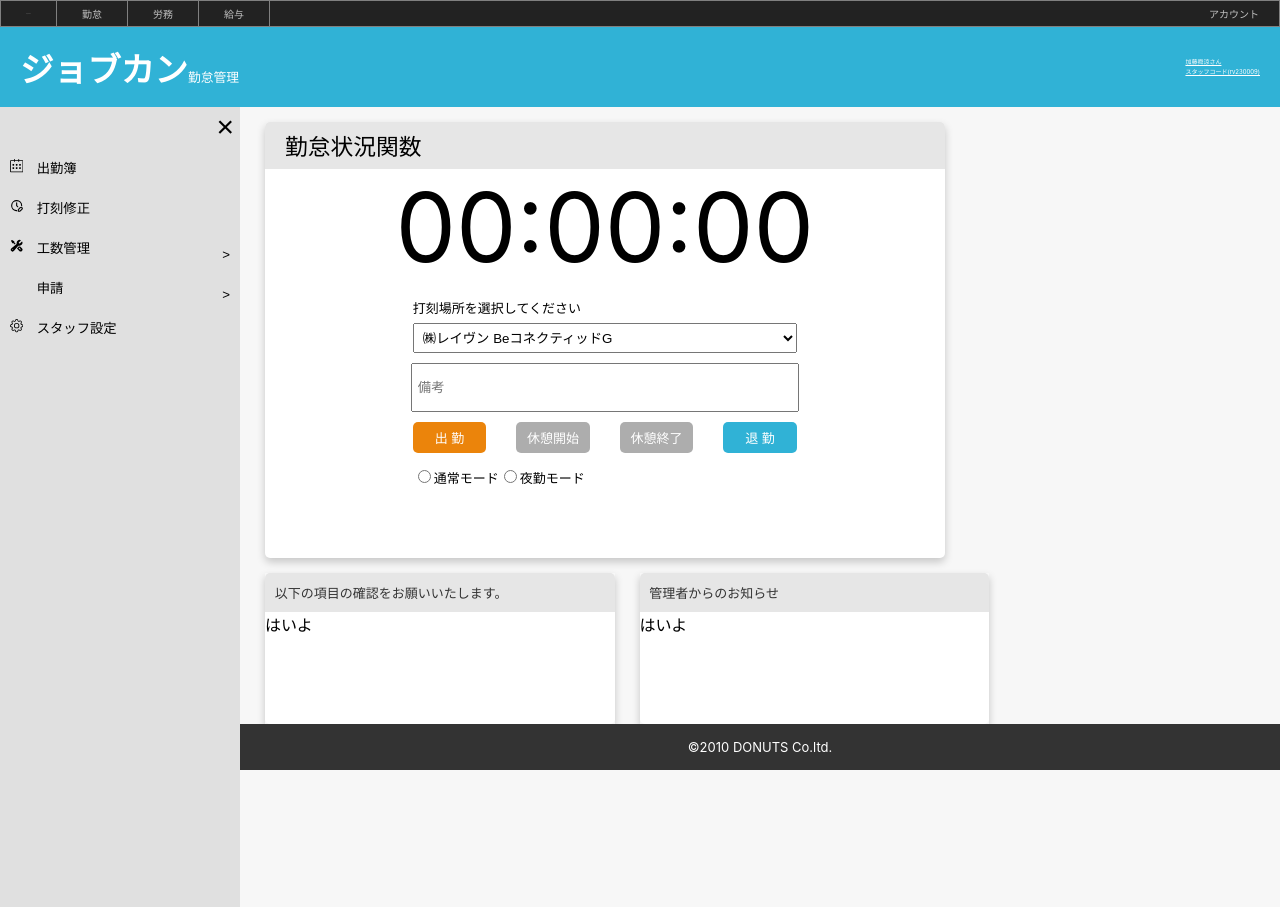
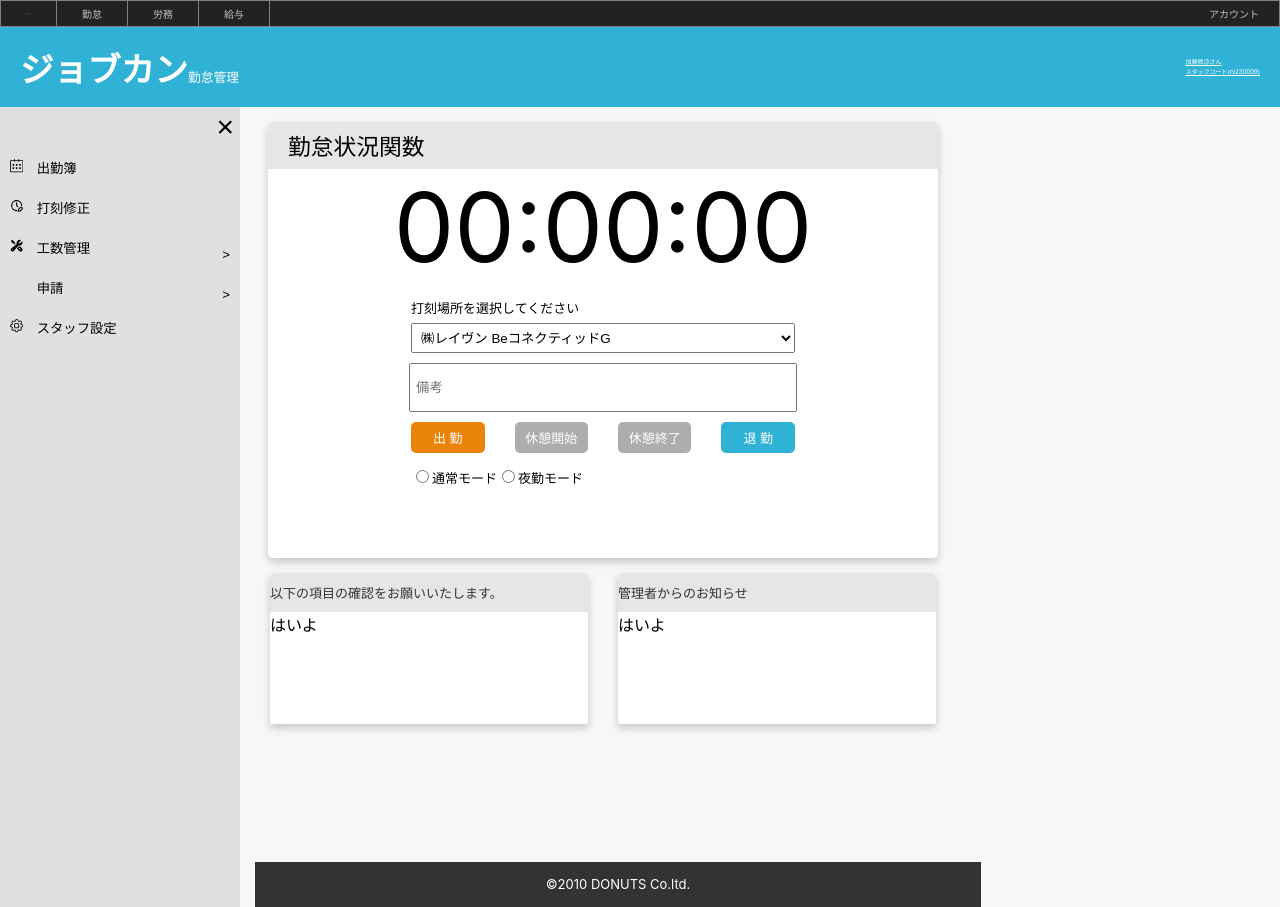
Before and after one commit to ShunKato1109/JOBKANTEST, a React (Create React App) app: page / in a window 1280 px wide. Built offline with nearby package versions, Linux system fonts and the light colour scheme; some icons are missing.

Commit message:
1画面レイアウト調整(231017)

```diff
--- a/src/App.jsx
+++ b/src/App.jsx
@@ -8,19 +8,26 @@
 import { BodyHooter } from "./BodyHooter";
 
 
+const Smain = styled.main`
+  display:flex;
+  height:100vh;
+  width:100%;
+  background-color:#F7F7F7;
+`;
 
-// //main内Div1
-// export const MainDiv1 = styled.div`
-//   margin-top:15px;
-//   margin-bottom:15px;
-//   margin-right:25px;
-//   margin-left:25px;
-// `;
-
-
+const SbodyDiv = styled.div`
+  background-color:#F7F7F7;
+  max-width:1110px;
+  min-width:696px;
+  position:relative;
+  padding-left:15px;
+  padding-right:15px;
+`;
 
 export const App = () =>{
   return (
+
+
     <div style={{height:'100vh'}}>
 
     {/* ヘッダー */}
@@ -28,23 +35,19 @@
     <Header2 />
 
     {/* ボディdiv */}
-    <div style={{display:'flex' ,height:'100vh' ,backgroundColor:'#e0e0e0'}}>
+    <Smain >
 
     {/* サイドバー */}
     <SideBar />
 
     {/* メインコンテンツ */}
-    <main style={{backgroundColor:'#F7F7F7',flexGrow:'1'}}>
+    <SbodyDiv>
       <TimeCard />
       <CardBody />
       <BodyHooter />
-    </main>
+    </SbodyDiv>
 
-
-
-    </div>
-
-    {/* フッター */}
+    </Smain>
 
 
     </div>
--- a/src/BodyHooter.jsx
+++ b/src/BodyHooter.jsx
@@ -4,10 +4,11 @@
 // Hooter div Style
 export const HooterDiv = styled.div`
     display:flex;
+    position:absolute;
+    bottom:0;
     background-color:#333333;
     height:45.5px;
     width:100%;
-    // margin-top:100%;
     font-size:13px;
     color:#FFFFFF;
     align-items:center;
--- a/src/Compornents/Card/AdminMessageCard.jsx
+++ b/src/Compornents/Card/AdminMessageCard.jsx
@@ -3,8 +3,9 @@
 
 // Card div
 const ScardDiv = styled.div`
-    width:349.5px;
-    margin-left:25px;
+    width:50%;
+    margin-right:15px;
+    margin-left:15px;
     box-shadow: 0px 4px 8px 0px rgba(0, 0, 0, 0.2);
 `;
 
@@ -14,7 +15,6 @@
     height:39px;
     background-color:#E6E6E6;
     align-items:center;
-    padding-left:9.75px;
     border-radius:5px 5px 0px 0px;
     color:#333333;
     font-size:13px;
--- a/src/Compornents/Card/UserMessageCard.jsx
+++ b/src/Compornents/Card/UserMessageCard.jsx
@@ -3,8 +3,10 @@
 
 // Card div
 const ScardDiv = styled.div`
-    width:349.5px;
-    margin-left:25px;
+    // flex-grow:1;
+    width:50%;
+    margin-right:15px;
+    margin-left:15px;
     box-shadow: 0px 4px 8px 0px rgba(0, 0, 0, 0.2);
 `;
 
@@ -14,7 +16,6 @@
     height:39px;
     background-color:#E6E6E6;
     align-items:center;
-    padding-left:9.75px;
     border-radius:5px 5px 0px 0px;
     color:#333333;
     font-size:13px;
--- a/src/Compornents/TimeCardContents/TimeCard.jsx
+++ b/src/Compornents/TimeCardContents/TimeCard.jsx
@@ -9,14 +9,14 @@
 
 // TimeCardDiv Style
 export const StimecardDiv = styled.div`
-  width:679.5px;
+  max-width:1110px;
   background-color:white;
   border-radius:5px;
   height:436.21px;
   margin-top:15px;
   margin-bottom:15px;
-  margin-right:25px;
-  margin-left:25px;
+  margin-right:13px;
+  margin-left:13px;
   box-shadow: 0px 4px 8px 0px rgba(0, 0, 0, 0.2);
 `;
 
```
